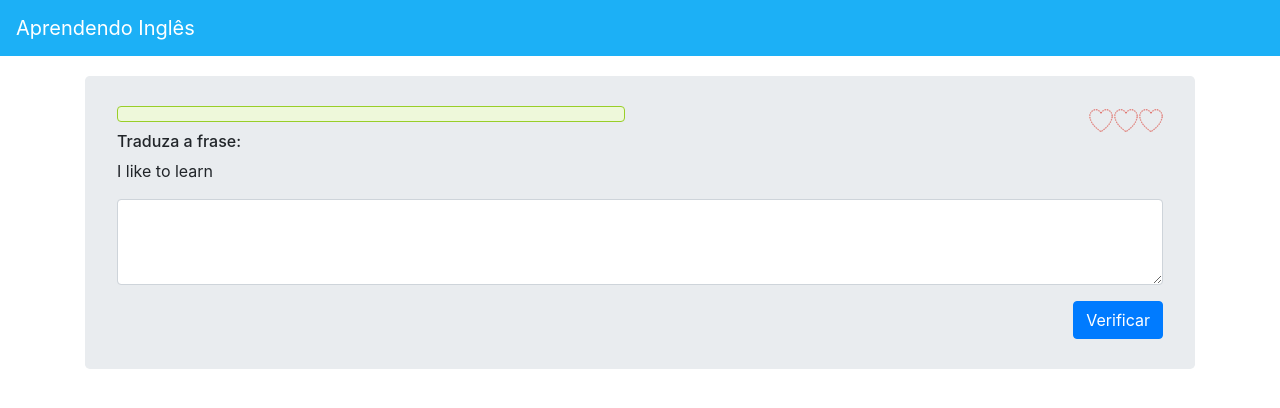
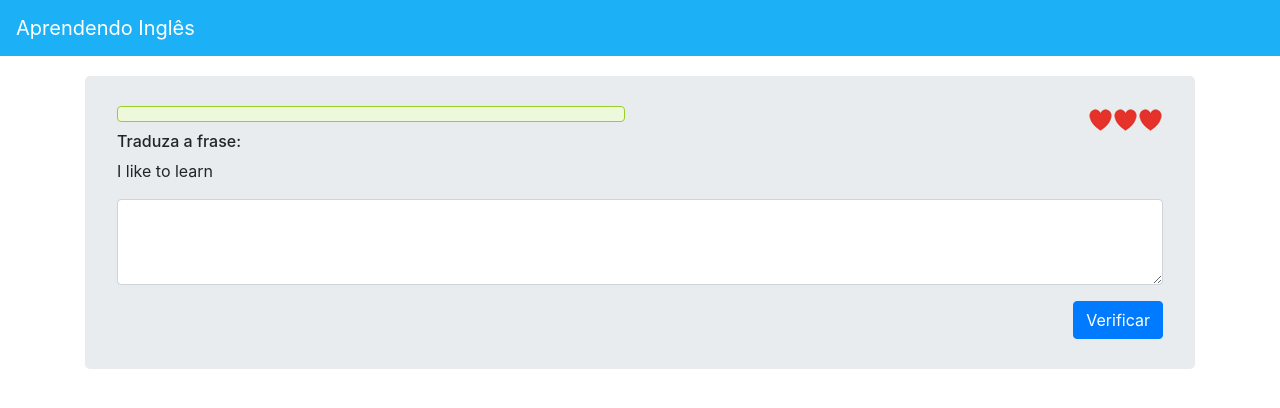
Before and after one commit to mssjardim/curso_es6_typescript_angular4, an Angular app in the folder projetos/app1/: page / in a window 1280 px wide. Shown: the top 408 px of the page. Built offline with nearby package versions, Linux system fonts and the light colour scheme.

Commit message:
finalizado app "Aprendendo Inglês"

```diff
--- a/projetos/app1/src/app/app.component.html
+++ b/projetos/app1/src/app/app.component.html
@@ -1,2 +1,26 @@
 <app-topo></app-topo>
-<app-painel></app-painel>
+<div *ngIf="jogoEmAndamento; else fimDeJogo ">
+  <app-painel (encerrarJogo)="encerrarJogo($event)"></app-painel>
+</div>
+
+<ng-template #fimDeJogo>
+  <div *ngIf="tipoEncerramento === 'derrota'; else fimDeJogoVitoria" class="container" style="margin-top: 50px">
+    <div class="row">
+      <div class="col">
+        <h3 style="color: red">Fim de jogo, infelizmente você perdeu</h3>
+        <button class="btn btn-primary" (click)="reiniciarJogo()">Jogar novamente</button>
+      </div>
+    </div>
+  </div>
+</ng-template>
+
+<ng-template #fimDeJogoVitoria>
+  <div class="container" style="margin-top: 50px">
+    <div class="row">
+      <div class="col">
+        <h3 style="color: green">Fim de jogo, você ganhou!</h3>
+        <button class="btn btn-primary" (click)="reiniciarJogo()">Jogar novamente</button>
+      </div>
+    </div>
+  </div>
+</ng-template>
--- a/projetos/app1/src/app/app.component.ts
+++ b/projetos/app1/src/app/app.component.ts
@@ -6,5 +6,17 @@ import { Component } from '@angular/core';
   styleUrls: ['./app.component.css']
 })
 export class AppComponent {
-  title = 'app';
+
+  public jogoEmAndamento: boolean = true
+  public tipoEncerramento: string
+
+  public encerrarJogo(tipo: string): void {
+    this.jogoEmAndamento = false
+    this.tipoEncerramento = tipo
+  }
+
+  public reiniciarJogo(): void {
+    this.jogoEmAndamento = true
+    this.tipoEncerramento = undefined
+  }
 }
--- a/projetos/app1/src/app/painel/painel.component.html
+++ b/projetos/app1/src/app/painel/painel.component.html
@@ -8,7 +8,7 @@
 
       <div class="col-sm-6">
         <div class="d-flex justify-content-end">
-          <app-tentativas></app-tentativas>
+          <app-tentativas [tentativas]="tentativas"></app-tentativas>
         </div>
       </div>
     </div>
--- a/projetos/app1/src/app/painel/painel.component.ts
+++ b/projetos/app1/src/app/painel/painel.component.ts
@@ -1,4 +1,4 @@
-import { Component, OnInit } from '@angular/core';
+import { Component, OnInit, EventEmitter, Output, OnDestroy } from '@angular/core';
 
 import { Frase } from '../shared/frase.model'
 import { FRASES } from './frases-mock'
@@ -8,7 +8,7 @@ import { FRASES } from './frases-mock'
   templateUrl: './painel.component.html',
   styleUrls: ['./painel.component.css']
 })
-export class PainelComponent implements OnInit {
+export class PainelComponent implements OnInit, OnDestroy {
 
   public frases: Frase[] = FRASES
   public instrucao: string = 'Traduza a frase:'
@@ -19,11 +19,18 @@ export class PainelComponent implements OnInit {
 
   public progresso: number = 0
 
+  public tentativas: number = 3
+
+  @Output() public encerrarJogo: EventEmitter<string> = new EventEmitter()
+
   constructor() {
     this.atualizaRodada()
   }
 
   ngOnInit() {
+  }
+
+  ngOnDestroy() {
   }
 
   public atualizaResposta(resposta: Event): void {
@@ -33,23 +40,30 @@ export class PainelComponent implements OnInit {
   public verificarResposta(): void {
 
     if (this.rodadaFrase.frasePtBr == this.resposta) {
-      alert('A tradução está correta')
 
       // trocar pergunta da rodada
       this.rodada++
 
       // progresso
       this.progresso = this.progresso + (100 / this.frases.length)
-      console.log(this.progresso);
+
+      // // verifica todos acertos
+      if (this.rodada === 4) {
+        this.encerrarJogo.emit('vitoria')
+      }
 
       // atualiza a frase da rodada
       this.atualizaRodada()
 
     } else {
-      alert('A tradução está errada')
+      // diminuir a variavel tentativas
+      this.tentativas--
+
+      if (this.tentativas === -1) {
+        this.encerrarJogo.emit('derrota')
+      }
 
     }
-
   }
 
   public atualizaRodada(): void {
--- /dev/null
+++ b/projetos/app1/src/app/shared/coracao.model.ts
@@ -0,0 +1,15 @@
+export class Coracao {
+    constructor(
+        public cheio: boolean,
+        public urlCoracaoCheio: string = '/assets/coracao_cheio.png',
+        public urlCoracaoVazio: string = '/assets/coracao_vazio.png'
+    ) {}
+
+    public exibeCoracao(): string {
+        if (this.cheio) {
+            return this.urlCoracaoCheio
+        } else {
+            return this.urlCoracaoVazio
+        }
+    }
+}
--- a/projetos/app1/src/app/tentativas/tentativas.component.html
+++ b/projetos/app1/src/app/tentativas/tentativas.component.html
@@ -1,3 +1 @@
-<img [src]="coracaoVazio">
-<img [src]="coracaoVazio">
-<img [src]="coracaoVazio">
+<img *ngFor="let coracao of coracoes" [src]="coracao.exibeCoracao()">
--- a/projetos/app1/src/app/tentativas/tentativas.component.ts
+++ b/projetos/app1/src/app/tentativas/tentativas.component.ts
@@ -1,16 +1,31 @@
-import { Component, OnInit } from '@angular/core';
+import { Component, OnInit, OnChanges, Input } from '@angular/core';
+
+import { Coracao } from '../shared/coracao.model'
 
 @Component({
   selector: 'app-tentativas',
   templateUrl: './tentativas.component.html',
   styleUrls: ['./tentativas.component.css']
 })
-export class TentativasComponent implements OnInit {
+export class TentativasComponent implements OnInit, OnChanges {
 
   public coracaoVazio: string = '/assets/coracao_vazio.png'
   public coracaoCheio: string = '/assets/coracao_cheio.png'
 
+  @Input() public tentativas: number
+
+  public coracoes: Coracao[] = [
+    new Coracao(true), new Coracao(true), new Coracao(true)
+  ]
+
   constructor() { }
+
+  ngOnChanges() {
+    if (this.tentativas !== this.coracoes.length) {
+      let indice = this.coracoes.length - this.tentativas
+      this.coracoes[indice - 1].cheio = false
+    }
+  }
 
   ngOnInit() {
   }
```
Also changed, not shown: 1 other file (tests, documents, lock files or other folders).
